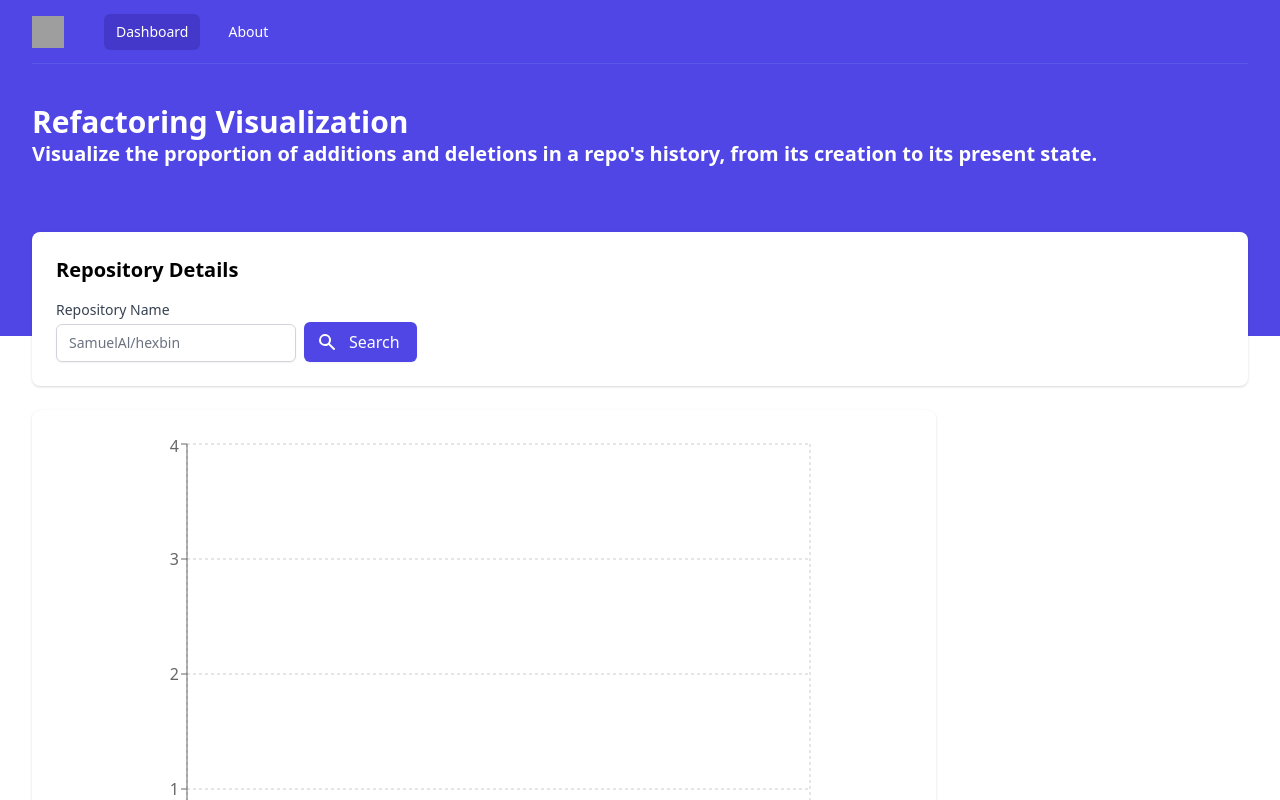
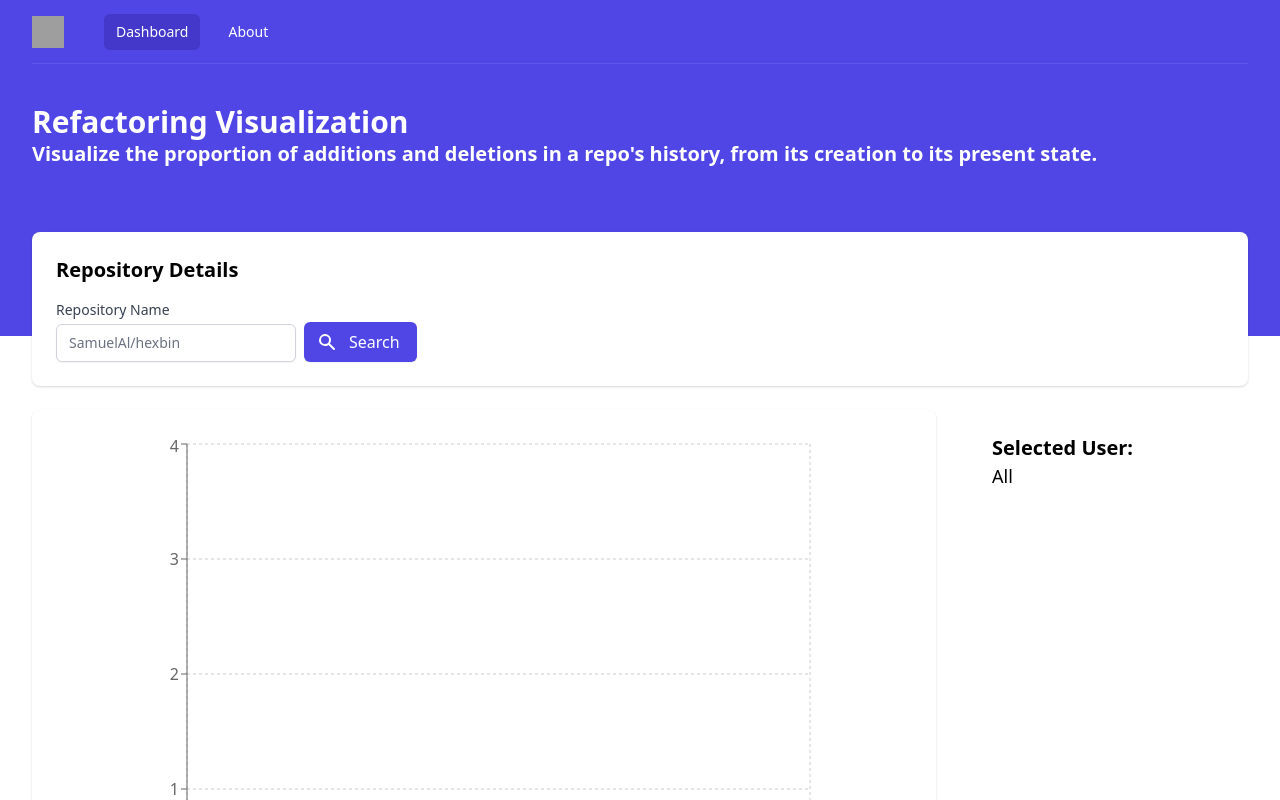
Before and after one commit to SamuelAl/SWENG_measuring_se, a React (Create React App) app in the folder web_app/measuring_se/: page / in a window 1280 px wide. Shown: the top 800 px of the page. Built offline with nearby package versions, Linux system fonts and the light colour scheme; grey boxes are pictures that could not be loaded.

Commit message:
Added label for selected user

```diff
--- a/web_app/measuring_se/src/Components/Dashboard.js
+++ b/web_app/measuring_se/src/Components/Dashboard.js
@@ -204,6 +204,10 @@ export default class Dashboard extends Component {
                                 </div>
                                 <div className="col-span-1 flex-col gap-2 bg-white px-5 py-6 sm:px-6 overflow-auto"
                                     style={{height: "600px"}}>
+                                    <div className="mb-4">
+                                        <h3 className="text-xl font-semibold">Selected User:</h3>
+                                        <p className="text-lg">{this.state.contributor ? this.state.contributor : "All"}</p>
+                                    </div>
                                     {this.state.contributors && this.state.contributors.map((c) => <UserBadge user={c}
                                                onClick={this.handleSelectContributor} />)}
                                 </div>
```
